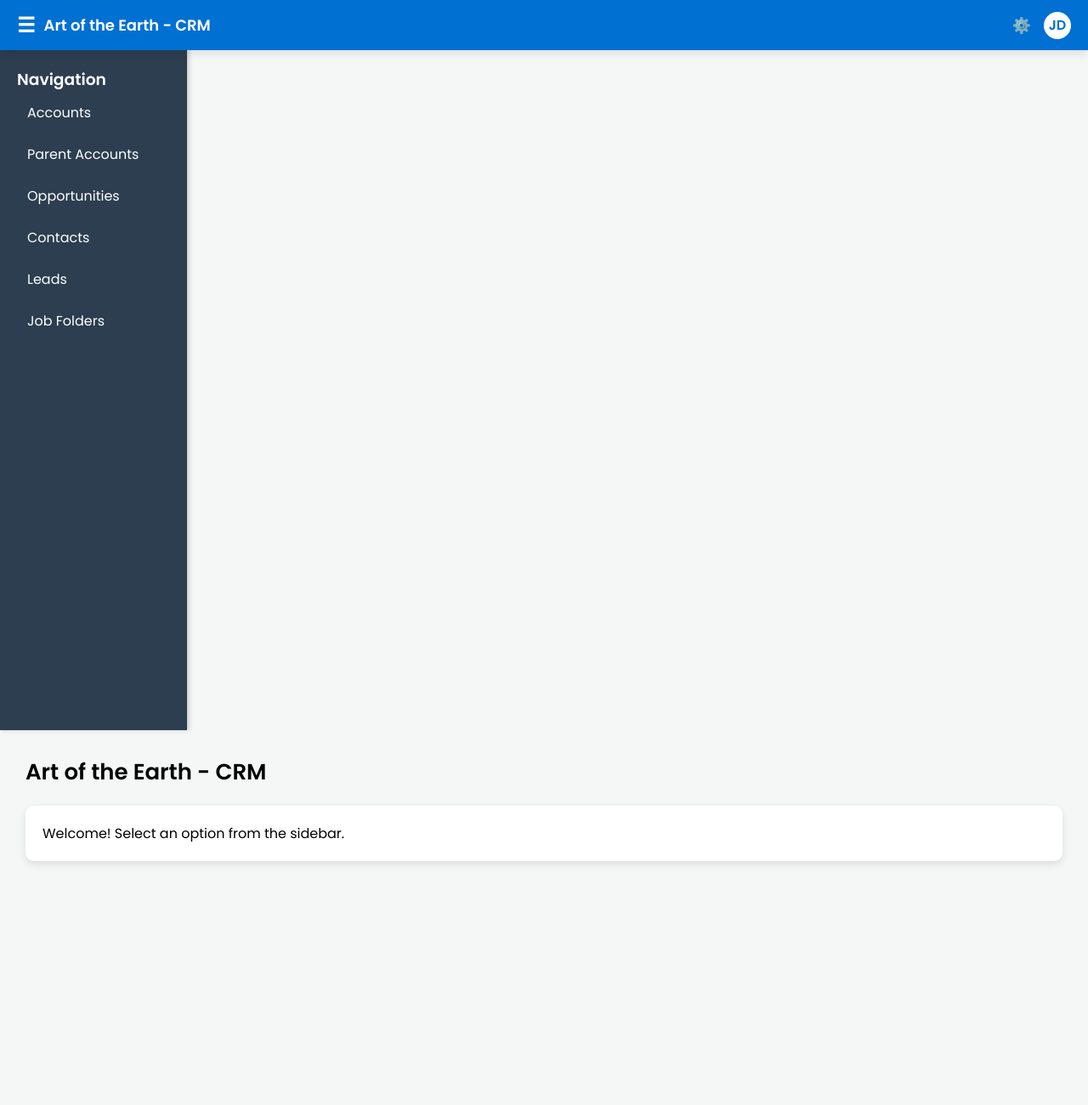
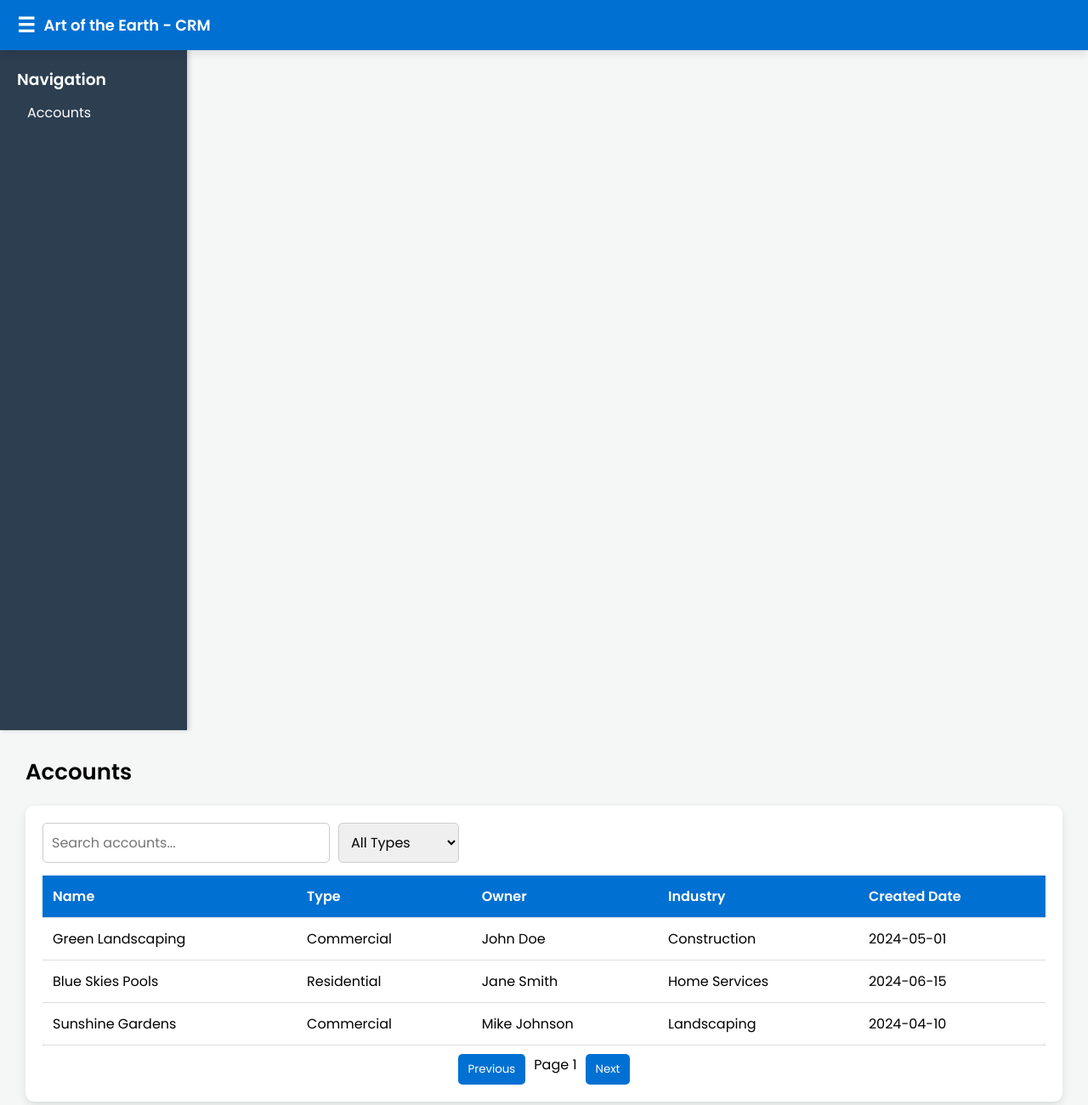
Before and after one commit to aaron-gemstate/aote-backoffice, a plain HTML site: page index.html in a window 1280 px wide. Shown: the whole page at 85% size. Before the commit the page ends 1063 px from the top, so only its background shows below. Drawn offline with Linux system fonts and the light colour scheme.

Commit message:
Update index.html

```diff
--- a/index.html
+++ b/index.html
@@ -3,7 +3,7 @@
 <head>
     <meta charset="UTF-8">
     <meta name="viewport" content="width=device-width, initial-scale=1.0">
-    <title>Art of the Earth</title>
+    <title>Art of the Earth - CRM</title>
     <link href="https://fonts.googleapis.com/css2?family=Poppins:wght@300;400;600&display=swap" rel="stylesheet">
     <style>
         * {
@@ -65,57 +65,6 @@
         .app-dropdown a:hover {
             background-color: #f1f1f1;
         }
-        .icons {
-            display: flex;
-            align-items: center;
-            gap: 15px;
-        }
-        .icons a {
-            color: white;
-            font-size: 18px;
-            cursor: pointer;
-            text-decoration: none;
-        }
-        .profile-menu {
-            position: relative;
-            display: inline-block;
-        }
-        .profile-icon {
-            width: 32px;
-            height: 32px;
-            border-radius: 50%;
-            background-color: white;
-            display: flex;
-            align-items: center;
-            justify-content: center;
-            font-size: 16px;
-            font-weight: bold;
-            color: #0070d2;
-            cursor: pointer;
-        }
-        .profile-dropdown {
-            display: none;
-            position: absolute;
-            right: 0;
-            background-color: white;
-            box-shadow: 0px 4px 10px rgba(0,0,0,0.1);
-            border-radius: 5px;
-            overflow: hidden;
-            min-width: 140px;
-        }
-        .profile-dropdown a {
-            display: block;
-            padding: 10px;
-            text-decoration: none;
-            color: black;
-            font-size: 14px;
-        }
-        .profile-dropdown a:hover {
-            background-color: #f1f1f1;
-        }
-        .profile-menu:hover .profile-dropdown {
-            display: block;
-        }
         .sidebar {
             width: 220px;
             height: 100vh;
@@ -153,26 +102,66 @@
             box-shadow: 0px 4px 10px rgba(0,0,0,0.1);
             margin-bottom: 20px;
         }
+        .table-container {
+            overflow-x: auto;
+        }
+        table {
+            width: 100%;
+            border-collapse: collapse;
+            background-color: white;
+            border-radius: 8px;
+            box-shadow: 0px 4px 10px rgba(0,0,0,0.1);
+        }
+        th, td {
+            padding: 12px;
+            text-align: left;
+            border-bottom: 1px solid #ddd;
+        }
+        th {
+            background-color: #0070d2;
+            color: white;
+            cursor: pointer;
+        }
+        th:hover {
+            background-color: #005bb5;
+        }
+        .search-bar {
+            margin-bottom: 15px;
+            display: flex;
+            gap: 10px;
+        }
+        .search-bar input, .search-bar select {
+            padding: 10px;
+            border-radius: 5px;
+            border: 1px solid #ccc;
+            font-size: 16px;
+        }
+        .pagination {
+            margin-top: 10px;
+            display: flex;
+            justify-content: center;
+            gap: 10px;
+        }
+        .pagination button {
+            padding: 8px 12px;
+            border: none;
+            background-color: #0070d2;
+            color: white;
+            border-radius: 5px;
+            cursor: pointer;
+        }
+        .pagination button:hover {
+            background-color: #005bb5;
+        }
     </style>
 </head>
 <body>
 
-    <!-- 🔹 TOP NAVIGATION BAR -->
+    <!-- 🔹 TOP NAVIGATION -->
     <div class="top-nav">
         <div class="app-menu" onclick="toggleAppDropdown()">
             <span class="hamburger">☰</span>
             <span id="app-title">Art of the Earth - CRM</span>
-        </div>
-
-        <div class="icons">
-            <a href="settings.html">⚙️</a>
-            <div class="profile-menu">
-                <div class="profile-icon">JD</div>
-                <div class="profile-dropdown">
-                    <a href="#">Edit Profile</a>
-                    <a href="#">Logout</a>
-                </div>
-            </div>
         </div>
     </div>
 
@@ -185,49 +174,63 @@
     </div>
 
     <!-- 🔹 SIDEBAR -->
-    <div class="sidebar" id="sidebar">
+    <div class="sidebar">
         <h3>Navigation</h3>
-        <a onclick="loadContent('Accounts')">Accounts</a>
-        <a onclick="loadContent('Parent Accounts')">Parent Accounts</a>
-        <a onclick="loadContent('Opportunities')">Opportunities</a>
-        <a onclick="loadContent('Contacts')">Contacts</a>
-        <a onclick="loadContent('Leads')">Leads</a>
-        <a onclick="loadContent('Job Folders')">Job Folders</a>
+        <a onclick="loadAccounts()">Accounts</a>
     </div>
 
-    <!-- 🔹 MAIN CONTENT -->
+    <!-- 🔹 MAIN PANEL -->
     <div class="main-panel">
-        <div class="header" id="header">Art of the Earth - CRM</div>
+        <div class="header">Accounts</div>
 
-        <div class="card" id="content">
-            <p>Welcome! Select an option from the sidebar.</p>
+        <div class="card">
+            <div class="search-bar">
+                <input type="text" id="searchInput" placeholder="Search accounts..." onkeyup="searchAccounts()">
+                <select id="filterType" onchange="filterAccounts()">
+                    <option value="">All Types</option>
+                    <option value="Commercial">Commercial</option>
+                    <option value="Residential">Residential</option>
+                </select>
+            </div>
+
+            <div class="table-container">
+                <table>
+                    <thead>
+                        <tr>
+                            <th onclick="sortTable(0)">Name</th>
+                            <th onclick="sortTable(1)">Type</th>
+                            <th onclick="sortTable(2)">Owner</th>
+                            <th onclick="sortTable(3)">Industry</th>
+                            <th onclick="sortTable(4)">Created Date</th>
+                        </tr>
+                    </thead>
+                    <tbody id="accountsTable">
+                        <!-- Data will be loaded here -->
+                    </tbody>
+                </table>
+            </div>
+
+            <div class="pagination">
+                <button onclick="prevPage()">Previous</button>
+                <span id="pageIndicator">Page 1</span>
+                <button onclick="nextPage()">Next</button>
+            </div>
         </div>
     </div>
 
     <script>
-        function toggleAppDropdown() {
-            let dropdown = document.getElementById('appDropdown');
-            dropdown.style.display = dropdown.style.display === 'block' ? 'none' : 'block';
+        const accounts = [
+            { name: "Green Landscaping", type: "Commercial", owner: "John Doe", industry: "Construction", created: "2024-05-01" },
+            { name: "Blue Skies Pools", type: "Residential", owner: "Jane Smith", industry: "Home Services", created: "2024-06-15" },
+            { name: "Sunshine Gardens", type: "Commercial", owner: "Mike Johnson", industry: "Landscaping", created: "2024-04-10" }
+        ];
+
+        function loadAccounts() {
+            let table = document.getElementById("accountsTable");
+            table.innerHTML = accounts.map(a => `<tr><td>${a.name}</td><td>${a.type}</td><td>${a.owner}</td><td>${a.industry}</td><td>${a.created}</td></tr>`).join("");
         }
 
-        function switchApp(app) {
-            document.getElementById('app-title').textContent = `Art of the Earth - ${app}`;
-            document.getElementById('header').textContent = `Art of the Earth - ${app}`;
-            toggleAppDropdown();
-        }
-
-        function loadContent(section) {
-            let content = document.getElementById('content');
-            let data = {
-                "Accounts": "<p>Showing all Accounts...</p>",
-                "Parent Accounts": "<p>Showing all Parent Accounts...</p>",
-                "Opportunities": "<p>Showing Opportunities...</p>",
-                "Contacts": "<p>Showing Contacts...</p>",
-                "Leads": "<p>Showing Leads...</p>",
-                "Job Folders": "<p>Showing Job Folders...</p>",
-            };
-            content.innerHTML = data[section] || "<p>Data not found.</p>";
-        }
+        loadAccounts();
     </script>
 
 </body>
```
